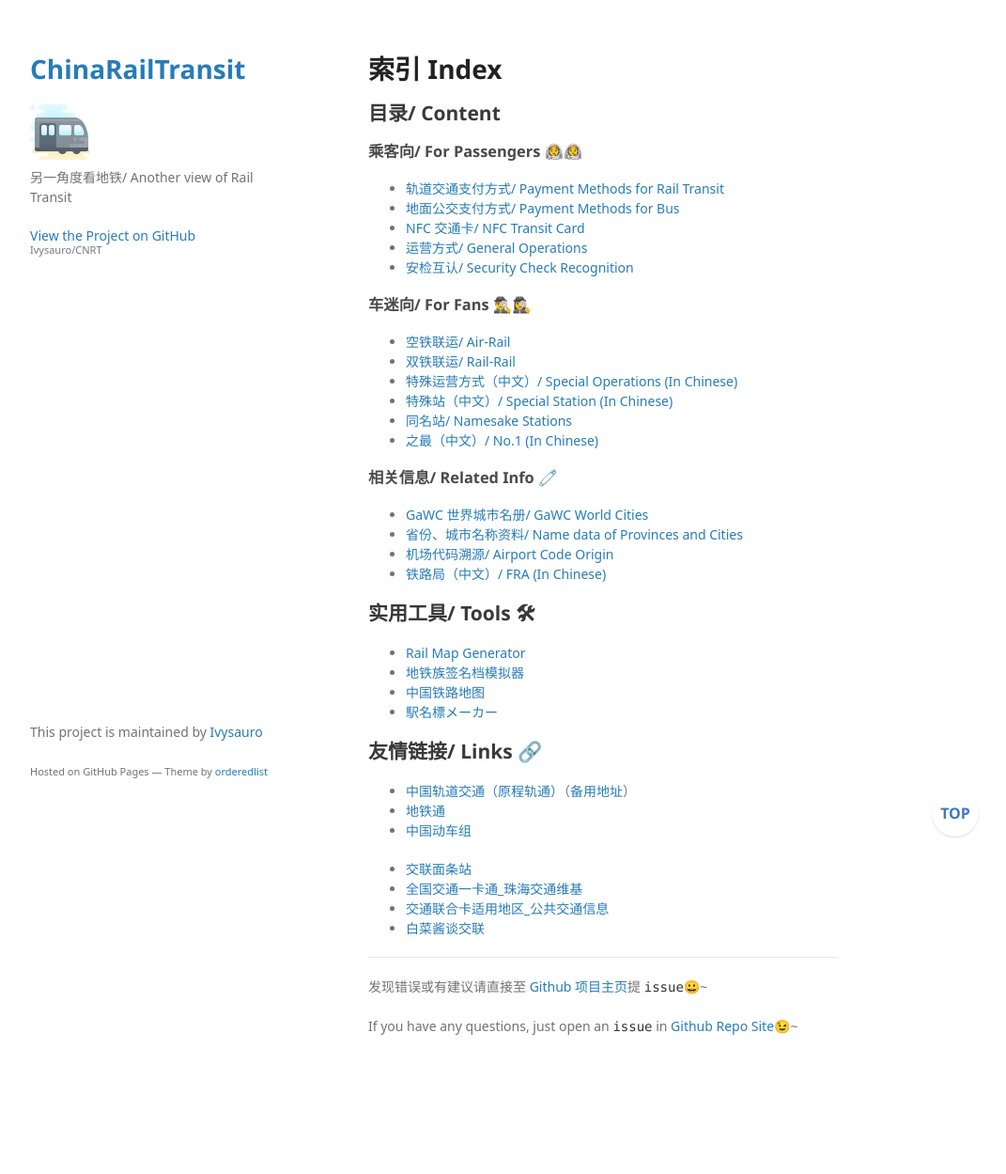
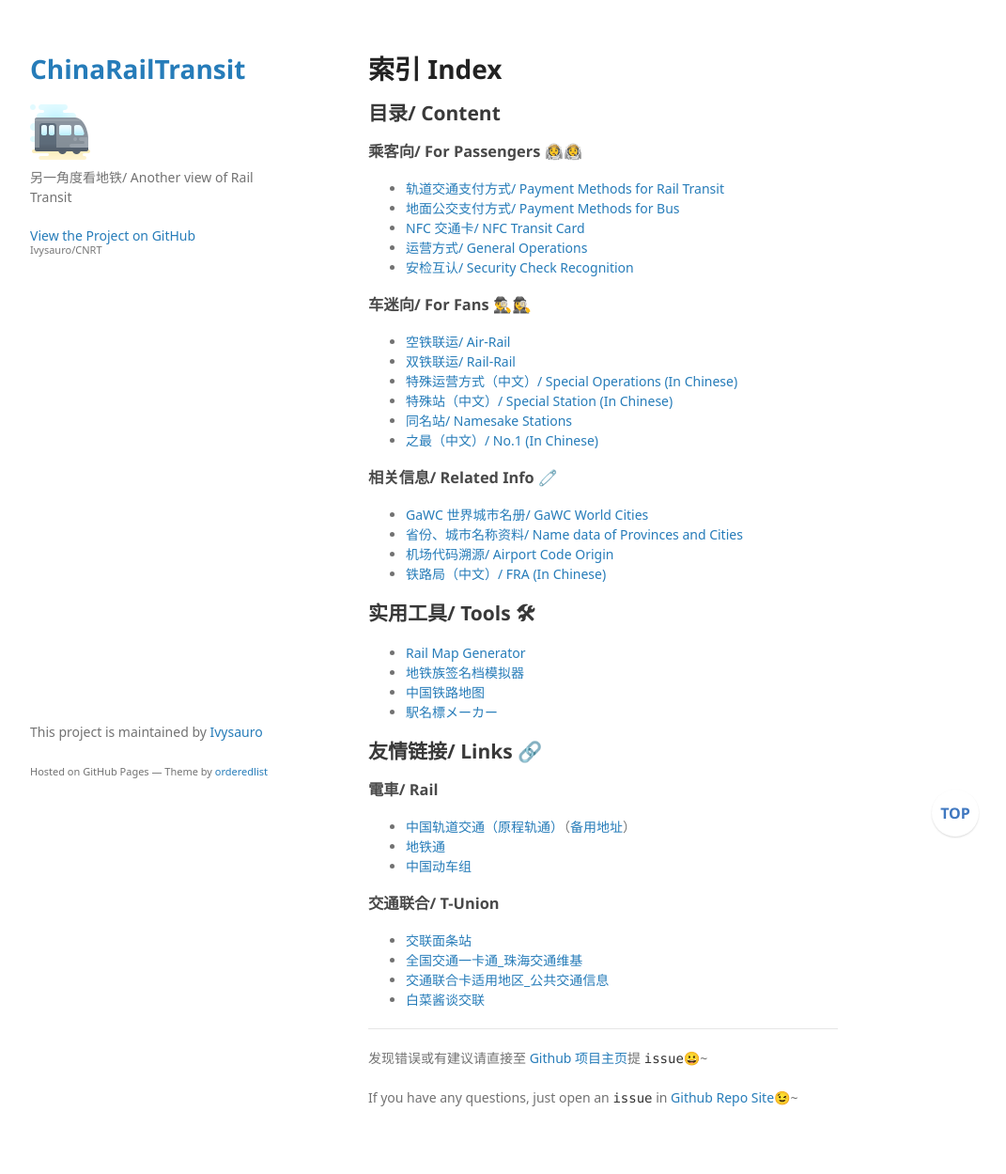
Before and after one commit to Ivysauro/CNRT, a Jekyll site: the page built from index.md, in a window 1280 px wide. Shown: the whole page at 94% size, without its empty margins (178-1249 px from the left). Built offline with Jekyll 4.4.1, drawn with Linux system fonts in a browser that asks for light colours; some web fonts are replaced; our own code applies the rules of GitHub Pages for plain Markdown files; a script that is not in the unit is left out; before the commit the page ends 1173 px from its top, so only the background shows below that.

Commit message:
🍉修复格式

```diff
--- a/index.md
+++ b/index.md
@@ -30,10 +30,13 @@
 - [駅名標メーカー](http://aniani.me/station/)
 
 ## 友情链接/ Links 🔗
+
+### 電車/ Rail
 - [中国轨道交通（原程轨通）](https://urbanrail.china-emu.cn/)（[备用地址](https://mcmcrt.china-emu.cn/)）
 - [地铁通](http://www.metroman.cn/)
 - [中国动车组](https://www.china-emu.cn/)
 
+### 交通联合/ T-Union
 - [交联面条站](https://www.tunionfans.com/)
 - [全国交通一卡通_珠海交通维基](http://w.zhbus.org/index.php?title=全国交通一卡通)
 - [交通联合卡适用地区_公共交通信息](https://ipt.kopisee.com/canton/zh-cn/t-union)
```
